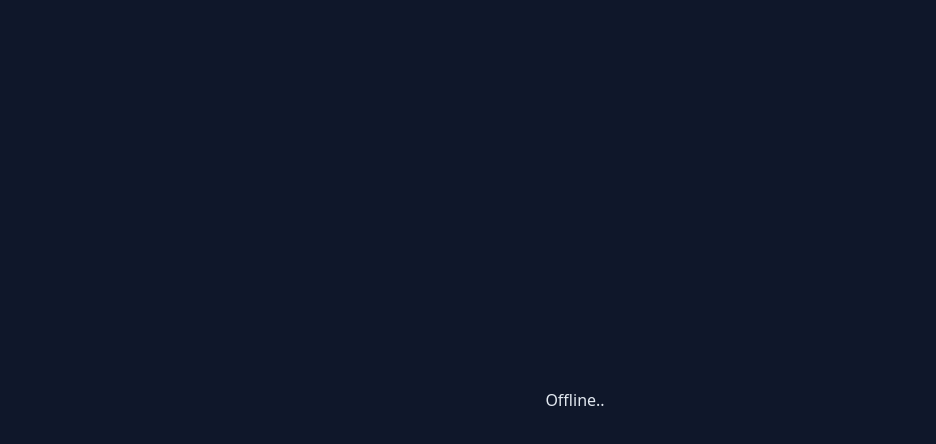
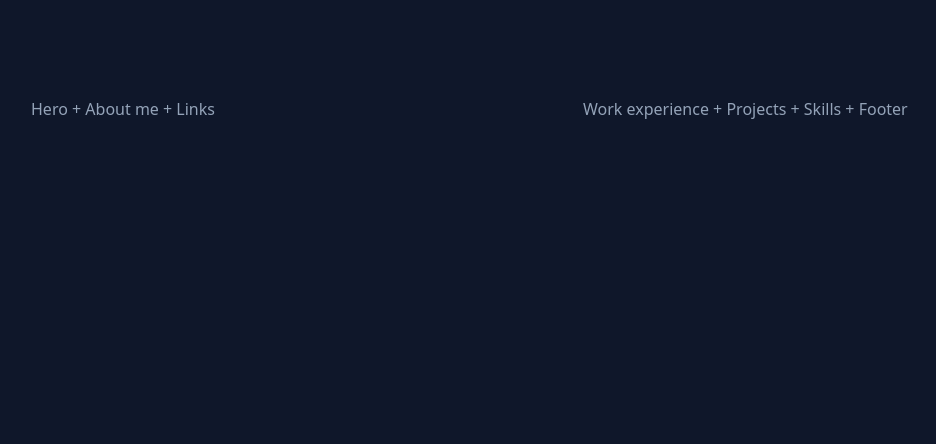
Before and after one commit to jaqubm/PortfolioV2, a React (Vite) app: page / in a window 1280 px wide. Shown: the top 444 px of the page, without its empty margins (65-1001 px from the left). Built offline with nearby package versions, Linux system fonts and the light colour scheme.

Commit message:
App.tsx style configuration

```diff
--- a/src/App.tsx
+++ b/src/App.tsx
@@ -1,8 +1,37 @@
+//Text color
+//text-slate-400
+//text-slate-200
+
+//Background
+//bg-slate-900
+
+//Primary color
+//bg-teal-400/10
+//text-teal-300
+
+//Selection colors
+//bg-teal-300
+//text-teal-900
+
+import Hero from "./components/pages/Hero"
+
 function App() {
   return (
     <>
-      <div className='h-screen flex items-center justify-center text-slate-200'>
-        Offline..
+      <div className="leading-relaxed text-slate-400 antialiased selection:bg-teal-300 selection:text-teal-900 mx-auto min-h-screen max-w-screen-xl px-6 py-12 font-sans md:px-12 md:py-20 lg:px-24 lg:py-0">
+
+        <div className="lg:flex lg:justify-between lg:gap-4">
+
+          <div className="lg:sticky lg:top-0 lg:flex lg:max-h-screen lg:w-1/2 lg:flex-col lg:justify-between lg:py-24">
+            <Hero />
+          </div>
+
+          <div className="pt-24 lg:w-1/2 lg:py-24">
+            Work experience + Projects + Skills + Footer
+          </div>
+
+        </div>
+
       </div>
     </>
   )
--- /dev/null
+++ b/src/components/pages/Hero.tsx
@@ -0,0 +1,9 @@
+function Hero() {
+  return(
+    <div>
+      Hero + About me + Links
+    </div>
+  )
+}
+
+export default Hero
```
